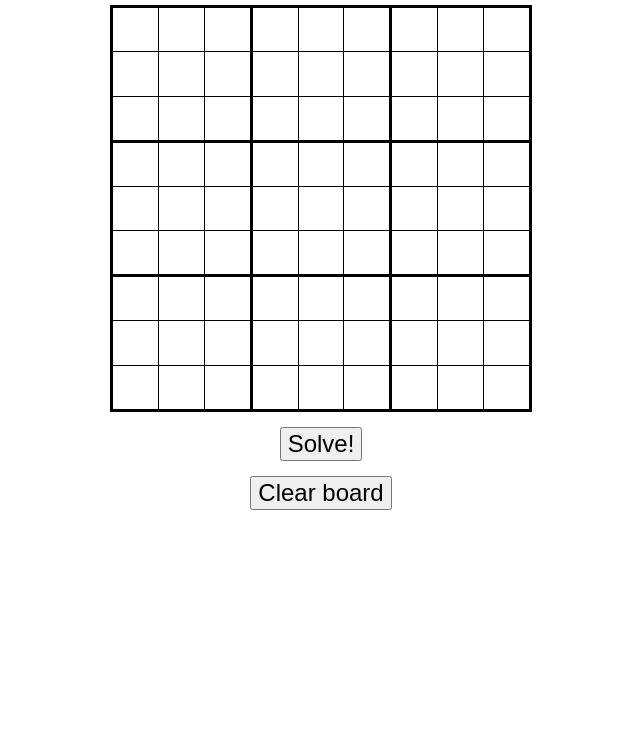
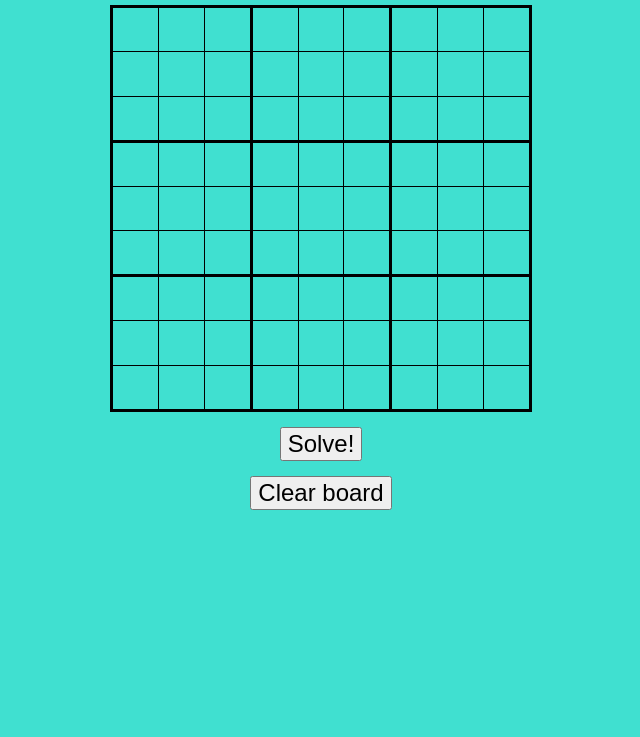
Before and after one commit to acenatra/Sudoku, a plain HTML site: page index.html in a window 1280 px wide. Shown: the part 63-800 px from the top of the page, without its empty margins (319-959 px from the left). Drawn offline with Linux system fonts and the light colour scheme.

Commit message:
Update index.html

```diff
--- a/index.html
+++ b/index.html
@@ -4,7 +4,7 @@
   <script type="text/javascript" src="sudoku.js"></script>
   <style type="text/css">
 
-    body { font-family: Calibri, sans-serif; }
+    body { font-family: Calibri, sans-serif; background-color: turquoise; }
     #container { text-align: center }
     table { border-collapse: collapse; font-size: 2em; margin: 0 auto; }
     colgroup, tbody { border: solid medium; }
```
